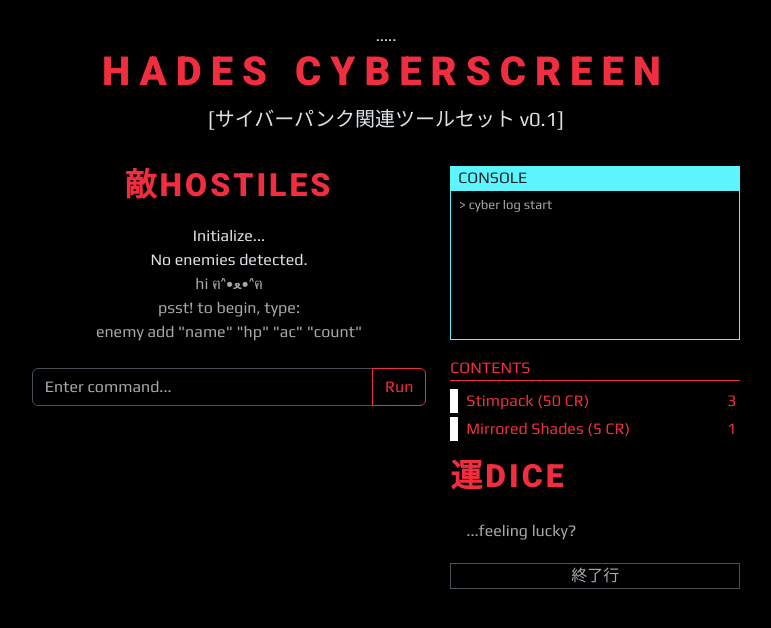
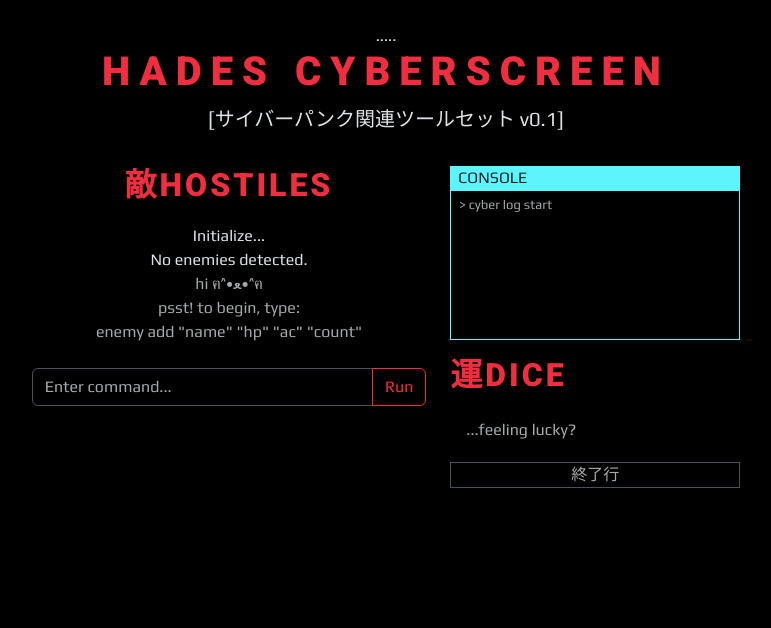
Before and after one commit to nikigee/cyberscreen, a Vue app: page / in a window 1280 px wide. Shown: the top 628 px of the page, without its empty margins (254-1025 px from the left). Built offline with nearby package versions, Linux system fonts and the light colour scheme.

Commit message:
disable lootracker

```diff
--- a/src/views/HomeView.vue
+++ b/src/views/HomeView.vue
@@ -39,7 +39,6 @@ onMounted(() => {
             <!-- Log for activity and the dice tray to display dice rolls -->
             <div class="col-xl-3">
                 <ActivityLog />
-                <LootTable class="mt-3" />
                 <DiceRoller class="mt-3" />
             </div>
         </div>
```
